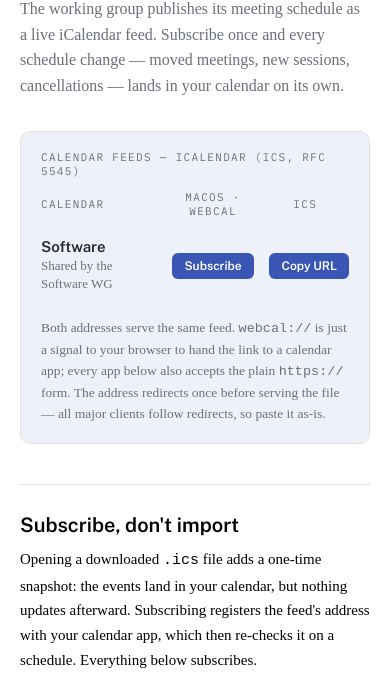
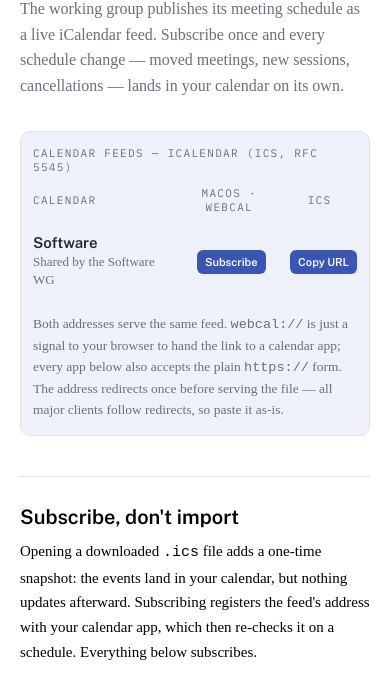
Before and after one commit to MoralCode/chaoss-calendar, a plain HTML site: page wg-calendar-subscription.html in a window 390 px wide. Shown: the part 171-844 px from the top of the page. Drawn offline with nearby package versions, Linux system fonts and the light colour scheme; a web font is replaced by a local one.

Commit message:
css fix
Generated-By: GLM 5.3 High

```diff
--- a/wg-calendar-subscription.html
+++ b/wg-calendar-subscription.html
@@ -172,6 +172,13 @@ table.feeds td + td {
 a.feed-btn {
   display: inline-block;
   text-decoration: none;
+}
+
+@media (max-width: 520px) {
+  .feed { padding: 14px 12px; }
+  table.feeds th[scope="row"] { padding-right: 8px; }
+  table.feeds td { padding-left: 4px; }
+  .feed-btn { padding: 6px 8px; font-size: 11px; }
 }
 
 @media (prefers-reduced-motion: no-preference) {
```
